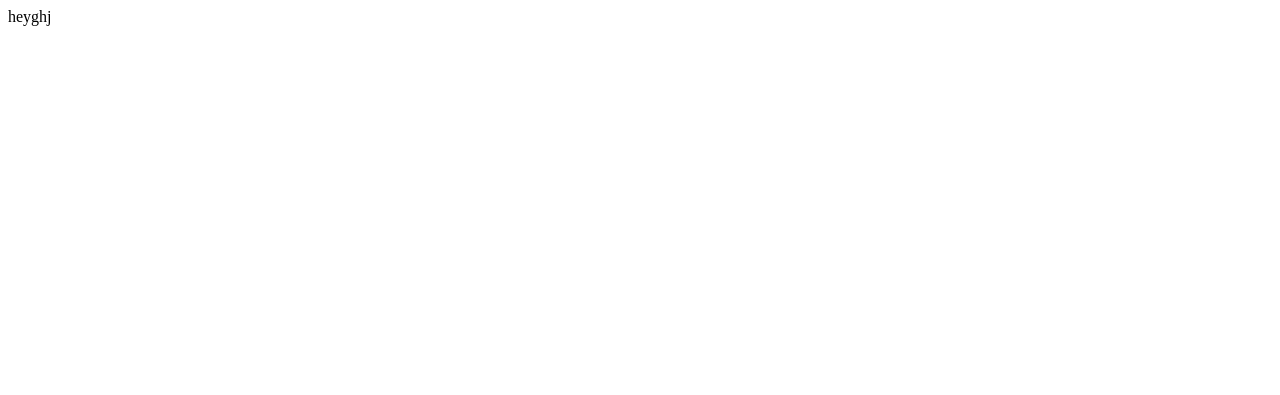
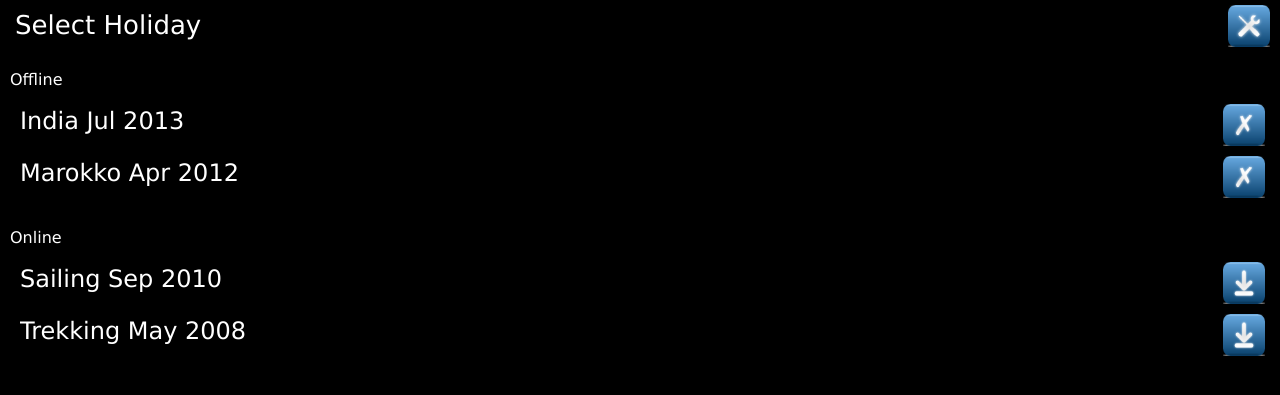
Before and after one commit to arattinger/tripassist, a Django app: page /mobile/ in a window 1280 px wide. Before the commit the part shown is almost empty. Shown: the top 395 px of the page. Run offline with Django 3.2, Linux system fonts and the light colour scheme.

Commit message:
basic design select holiday view

```diff
--- /dev/null
+++ b/website/mobile/static/css/Mobile.css
@@ -0,0 +1,95 @@
+body {
+  background: #000;
+  color: #fff;
+  font-family: Verdana, Sans-serif;
+  overflow: hidden;
+  margin: 0px;
+  height: 100%;
+  width: 100%;
+}
+.hidden {
+  display: none;
+}
+#header-ctn {
+  margin-left: 5px;
+  margin-right: 5px;
+}
+#header-ctn #back-btn {
+  width: 42px;
+  height: 42px;
+  margin: 5px;
+  background-size: 42px 42px;
+  background-position: center;
+  background-repeat: no-repeat;
+  background-image: url("/static/images/back.png");
+  float: left;
+}
+#header-ctn #settings-btn {
+  width: 42px;
+  height: 42px;
+  margin: 5px;
+  background-size: 42px 42px;
+  background-position: center;
+  background-repeat: no-repeat;
+  background-image: url("/static/images/settings.png");
+  float: right;
+}
+#header-ctn #title {
+  float: left;
+  font-size: 26px;
+  margin-left: 10px;
+  margin-top: 10px;
+}
+#content-ctn {
+  position: absolute;
+  top: 60px;
+  left: 0px;
+  min-height: 10px;
+  width: 100%;
+}
+.list-ctn {
+  margin: 10px;
+  margin-bottom: 25px;
+}
+.list-ctn .sublist {
+  font-size: 16px;
+  clear: both;
+}
+.list-ctn ul {
+  list-style-type: none;
+  margin: 0px;
+  margin-top: 10px;
+  padding-left: 10px;
+}
+.list-ctn ul li {
+  clear: right;
+  overflow: auto;
+}
+.list-ctn ul li:last-child {
+  margin-bottom: 25px;
+}
+.list-ctn ul li .label {
+  float: left;
+  margin-top: 8px;
+  font-size: 24px;
+}
+.list-ctn ul li .del-btn {
+  width: 42px;
+  height: 42px;
+  margin: 5px;
+  background-size: 42px 42px;
+  background-position: center;
+  background-repeat: no-repeat;
+  background-image: url("/static/images/delete.png");
+  float: right;
+}
+.list-ctn ul li .download-btn {
+  width: 42px;
+  height: 42px;
+  margin: 5px;
+  background-size: 42px 42px;
+  background-position: center;
+  background-repeat: no-repeat;
+  background-image: url("/static/images/download.png");
+  float: right;
+}
--- /dev/null
+++ b/website/mobile/static/css/STYL/Base.styl
@@ -0,0 +1,45 @@
+body
+    background black
+    color white
+    font-family Verdana, Sans-serif
+    overflow hidden
+    margin 0px
+    height 100%
+    width 100%
+
+smallbutton()
+    width 42px
+    height 42px
+    margin 5px
+    background-size 42px 42px
+    background-position center
+    background-repeat no-repeat
+    background-image url('/static/images/'arguments'.png')
+
+.hidden
+    display: none
+
+#header-ctn
+    margin-left 5px
+    margin-right 5px
+
+    #back-btn
+        smallbutton 'back'
+        float: left
+
+    #settings-btn
+        smallbutton 'settings'
+        float right
+
+    #title
+        float left
+        font-size 26px
+        margin-left 10px
+        margin-top 10px
+
+#content-ctn
+    position absolute
+    top 60px
+    left 0px
+    min-height 10px
+    width 100%
--- /dev/null
+++ b/website/mobile/static/css/STYL/List.styl
@@ -0,0 +1,33 @@
+.list-ctn
+    margin 10px
+    margin-bottom 25px
+
+    .sublist
+        font-size 16px
+        clear both
+
+    ul
+        list-style-type none
+        margin 0px
+        margin-top 10px
+        padding-left 10px
+
+        li
+            clear right
+            overflow auto
+
+            &:last-child
+                margin-bottom 25px
+
+            .label
+                float left
+                margin-top 8px
+                font-size 24px
+
+            .del-btn
+                smallbutton 'delete'
+                float right
+
+            .download-btn
+                smallbutton 'download'
+                float right
--- /dev/null
+++ b/website/mobile/static/css/STYL/Mobile.styl
@@ -0,0 +1,2 @@
+@import 'Base'
+@import 'List'
--- a/website/mobile/templates/mobile.html
+++ b/website/mobile/templates/mobile.html
@@ -3,8 +3,45 @@
 {% block main-title %} Mobile Website {% endblock %}
 
 {% block main-head %}
+<link rel="stylesheet" media="all" type="text/css" href="/static/css/Mobile.css" />
 {% endblock %}
 
 {% block content %}
-heyghj
+<div id='main-ctn'>
+    <div id='header-ctn'>
+        <div id='back-btn' class='hidden'></div>
+        <div id='title'>Select Holiday</div>
+        <div id='settings-btn'></div>
+    </div>
+    <div id='content-ctn'>
+        <div class='list-ctn'>
+            <div class='sublist'>Offline</div>
+            <ul>
+                <li>
+                    <div class='label'>India Jul 2013</div>
+                    <div class='del-btn'></div>
+                </li>
+                <li>
+                    <div class='label'>Marokko Apr 2012</div>
+                    <div class='del-btn'></div>
+                </li>
+            </ul>
+            <div class='sublist'>Online</div>
+            <ul>
+                <li>
+                    <div class='label'>Sailing Sep 2010</div>
+                    <div class='download-btn'></div>
+                </li>
+                <li>
+                    <div class='label'>Trekking May 2008</div>
+                    <div class='download-btn'></div>
+                </li>
+            </ul>
+        </div>
+    </div>
+</div>
 {% endblock %}
+
+{% block main-meta %}
+<meta content='width=device-width, initial-scale=1.0, maximum-scale=1.0, user-scalable=0' name='viewport' />
+{% endblock %}
```
Also changed, not shown: website/mobile/static/images/back.png (added), website/mobile/static/images/delete.png (added), website/mobile/static/images/download.png (added), website/mobile/static/images/settings.png (added), 1 other file.
